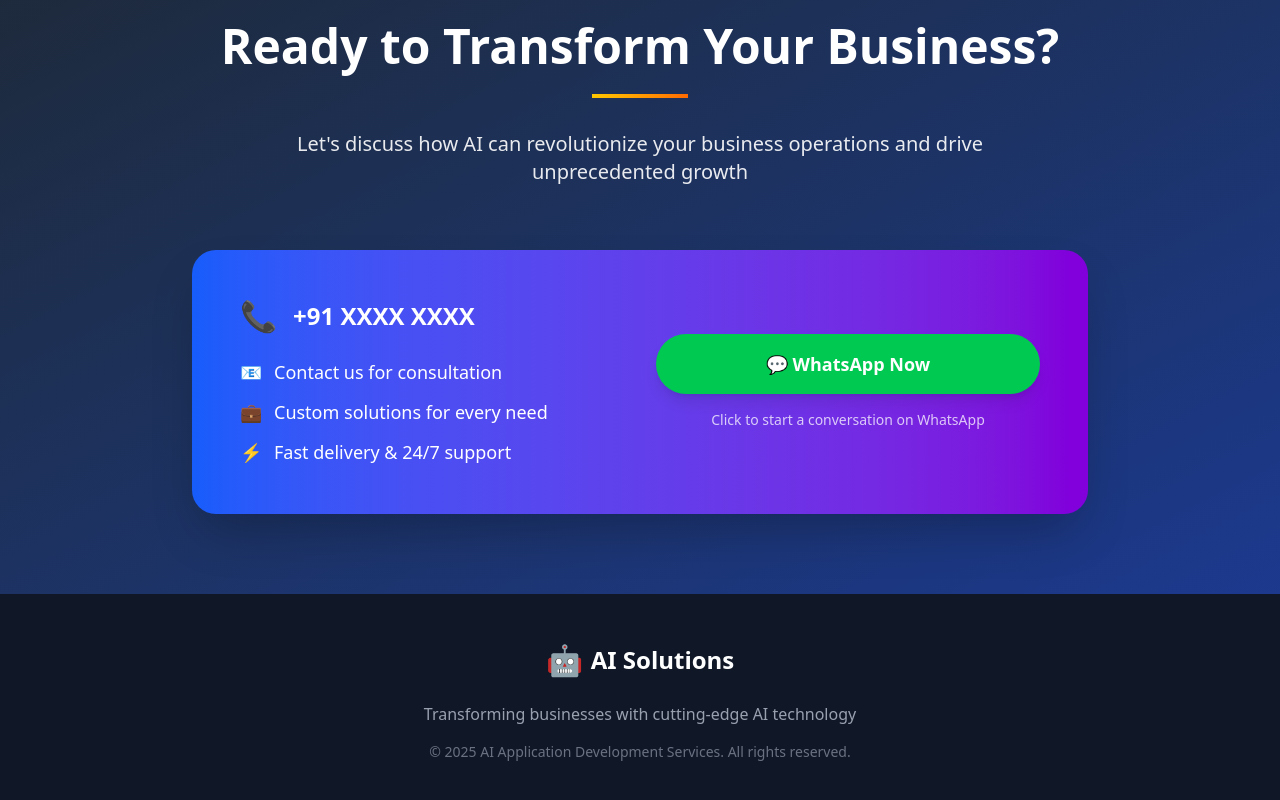
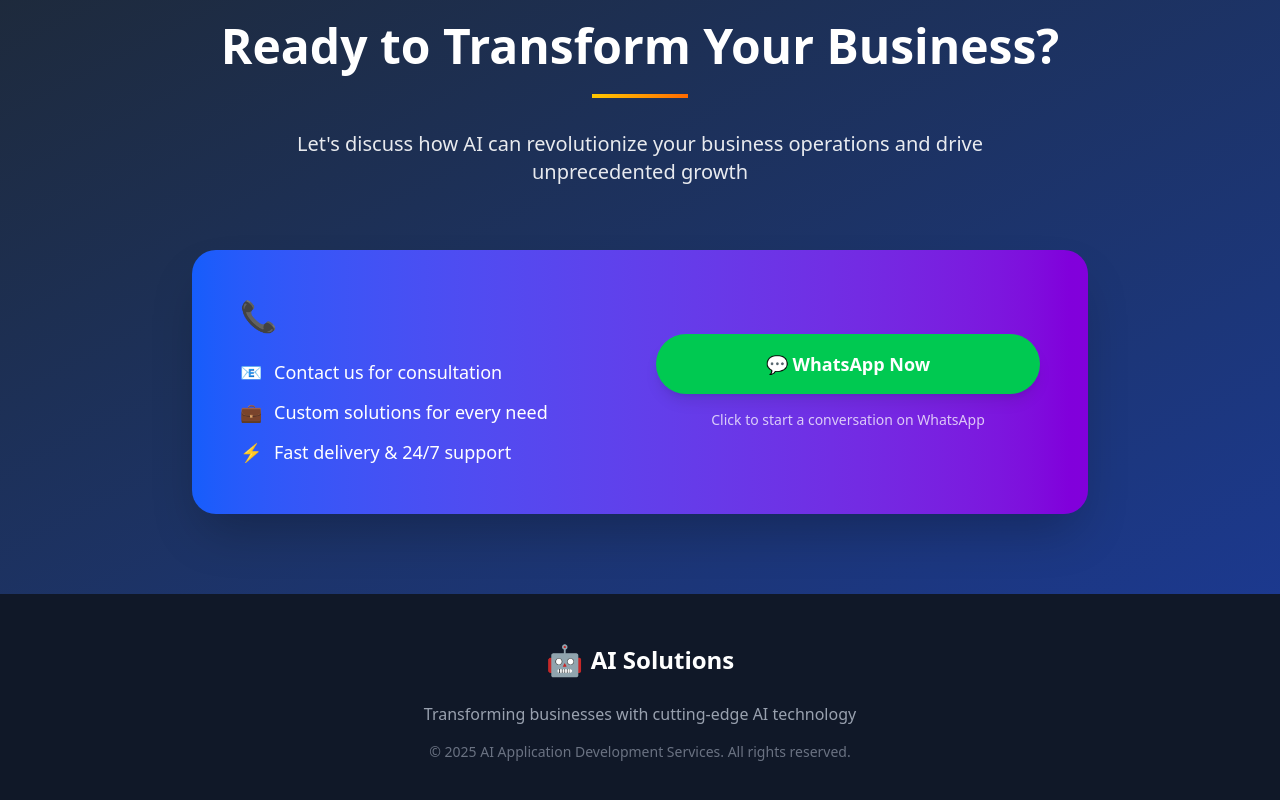
Before and after one commit to coolbuddy2991/react_app, a React (Vite) app: page / in a window 1280 px wide. Shown: the part 3096-3896 px from the top of the page. Built offline with nearby package versions, Linux system fonts and the light colour scheme.

Commit message:
contact removed

```diff
--- a/src/components/LandingPage.jsx
+++ b/src/components/LandingPage.jsx
@@ -252,14 +252,7 @@ const AIBusinessWebsite = () => {
               <div className="space-y-6">
                 <div className="flex items-center justify-center md:justify-start space-x-4">
                   <span className="text-3xl">📞</span>
-                  <a
-                    href={whatsappUrl}
-                    target="_blank"
-                    rel="noopener noreferrer"
-                    className="text-2xl font-bold hover:text-yellow-300 transition-colors"
-                  >
-                    +91 XXXX XXXX
-                  </a>
+
                 </div>
                 <div className="space-y-3 text-lg">
                   <div className="flex items-center justify-center md:justify-start space-x-3">
```
